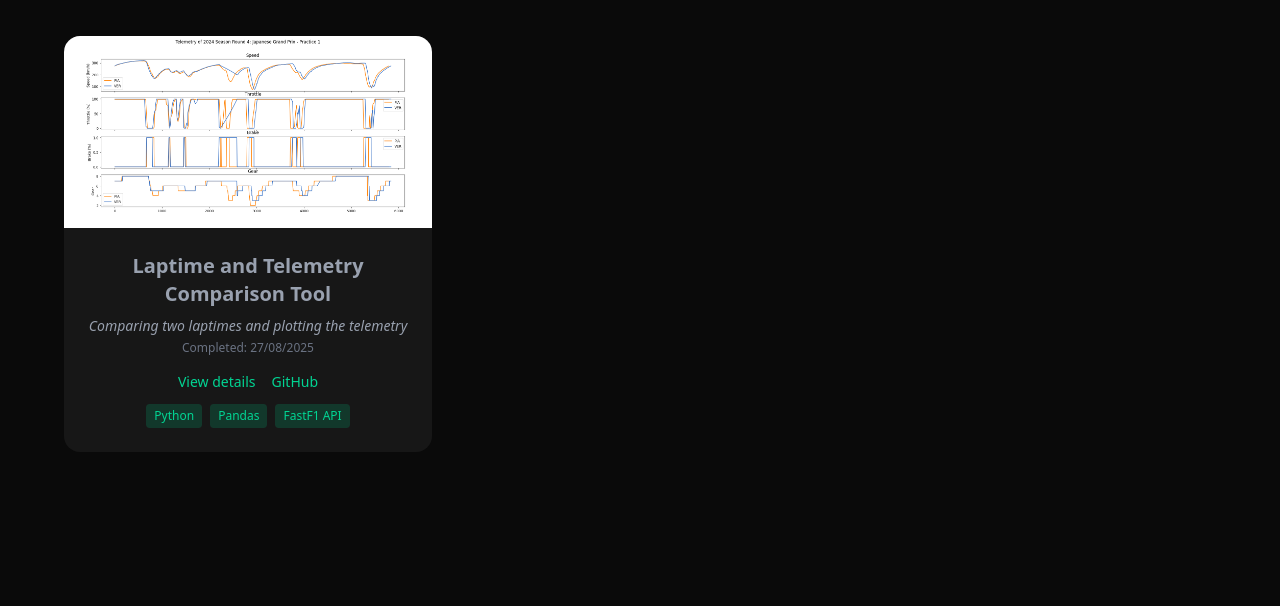
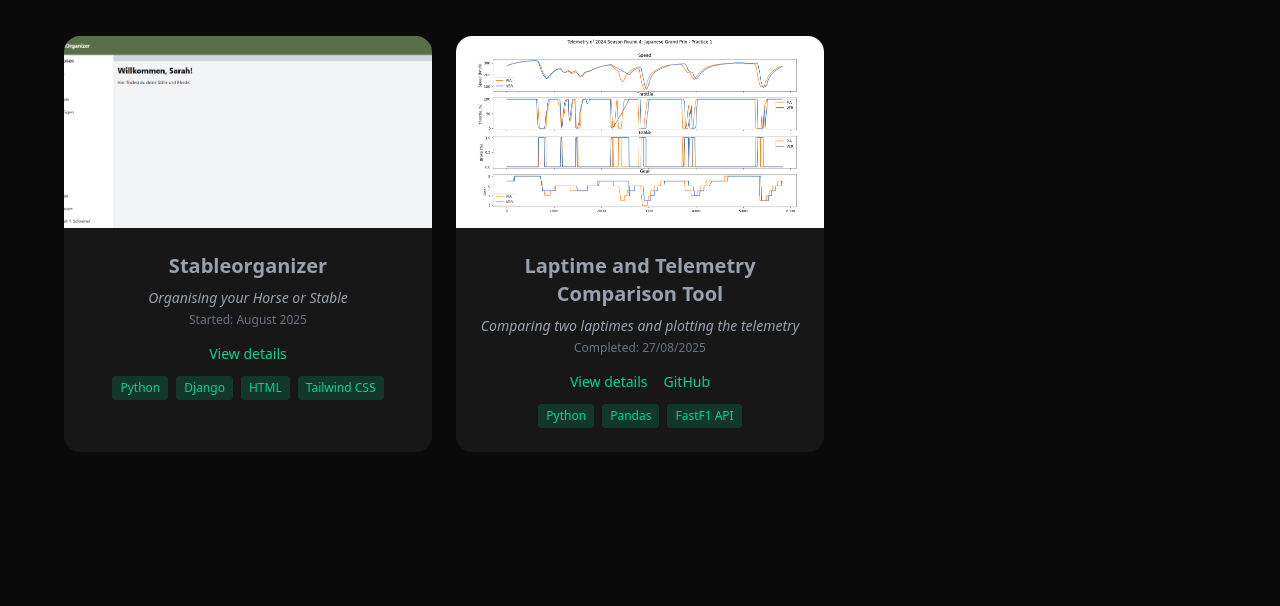
Before and after one commit to sarahtheresaschreiner/sarahtheresaschreiner.github.io, a plain HTML site: page projects.html in a window 1280 px wide. Shown: the part 209-815 px from the top of the page. Drawn offline with nearby package versions, Linux system fonts and the light colour scheme.

Commit message:
added Stableorganizer to projects

```diff
--- a/projects.html
+++ b/projects.html
@@ -56,6 +56,26 @@
       <h2 class="text-2xl sm:text-3xl font-bold text-center mb-10 text-emerald-400">Projects</h2>
 
       <div class="grid gap-6 sm:grid-cols-2 lg:grid-cols-3 justify-center">
+        <!-- Stableorganizer -->
+        <div class="bg-neutral-900 rounded-2xl overflow-hidden hover:shadow-emerald-400/30 transition flex flex-col">
+          <img src="bilder/stableorganizer/startpage.png" alt="Stableorganizer" class="w-full h-40 sm:h-48 object-cover">
+          <div class="p-6 flex-1 flex flex-col text-center">
+            <h3 class="text-lg sm:text-xl font-bold mb-2">Stableorganizer</h3>
+            <p class="text-gray-400 text-sm italic">Organising your Horse or Stable</p>
+            <p class="text-gray-500 text-xs mt-1">Started: August 2025</p>
+            <div class="mt-4 flex justify-center flex-wrap gap-4">
+              <a href="projects/example1.html" class="text-sm text-emerald-400 hover:underline">View details</a>
+              <!-- <a href="https://github.com/sarahtheresaschreiner/" target="_blank" class="text-sm text-emerald-400 hover:underline">GitHub</a> -->
+            </div>
+            <div class="mt-3 flex flex-wrap justify-center gap-2">
+              <span class="px-2 py-1 bg-emerald-500/20 text-emerald-400 text-xs rounded">Python</span>
+              <span class="px-2 py-1 bg-emerald-500/20 text-emerald-400 text-xs rounded">Django</span>
+              <span class="px-2 py-1 bg-emerald-500/20 text-emerald-400 text-xs rounded">HTML</span>
+              <span class="px-2 py-1 bg-emerald-500/20 text-emerald-400 text-xs rounded">Tailwind CSS</span>
+            </div>
+          </div>
+        </div>
+
         <!-- Driver Laptime Comparison Tool -->
         <div class="bg-neutral-900 rounded-2xl overflow-hidden hover:shadow-emerald-400/30 transition flex flex-col max-w-sm w-full">
           <img src="bilder/laptime_comparison_tool/plotexample.png" alt="Laptime Comparison Tool" class="w-full h-40 sm:h-48 object-cover">
```
